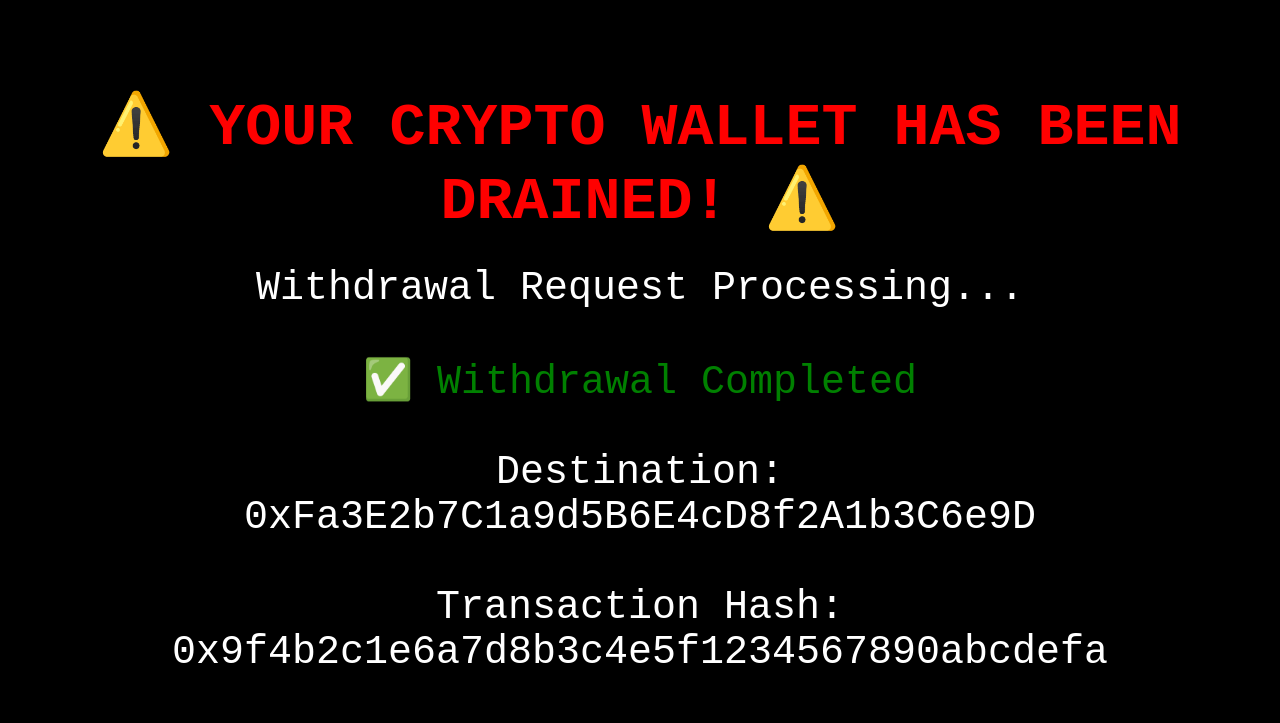
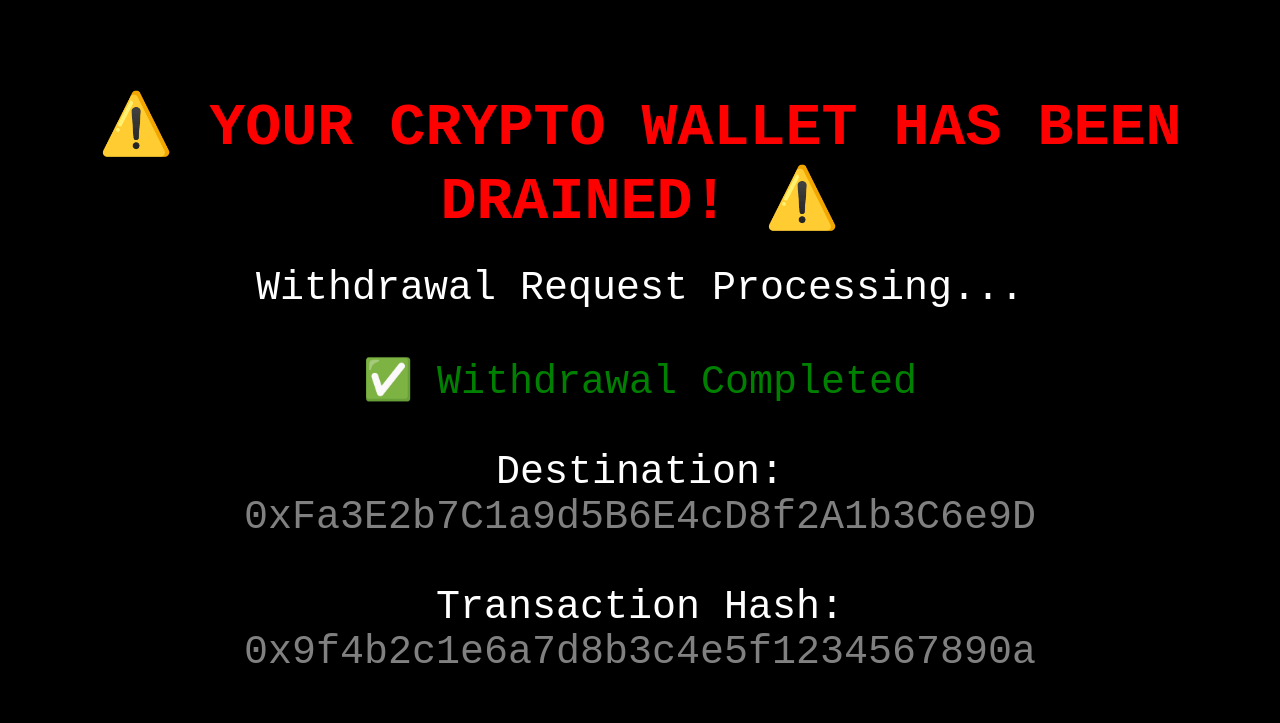
Before and after one commit to usevpnfr/scamprank, a plain HTML site: page index.html in a window 1280 px wide. Drawn offline with Linux system fonts and the light colour scheme.

Commit message:
index.html

```diff
--- a/index.html
+++ b/index.html
@@ -28,7 +28,7 @@
       .ids {
         font-size: 40px;
         text-align: center;
-        color: light grey;
+        color: gray;
       }
       a {
         color: #00f;
@@ -43,7 +43,7 @@
       Withdrawal Request Processing...<br><br><div class="completed">
       ✅ Withdrawal Completed<br><br><div class="message">
       Destination:<div class="ids"> 0xFa3E2b7C1a9d5B6E4cD8f2A1b3C6e9D<br><br><div class="message">
-      Transaction Hash:<div class="ids"> 0x9f4b2c1e6a7d8b3c4e5f1234567890abcdefa<br><br>
+      Transaction Hash:<div class="ids"> 0x9f4b2c1e6a7d8b3c4e5f1234567890a<br><br>
     </div>
   </body>
 </html>
```
